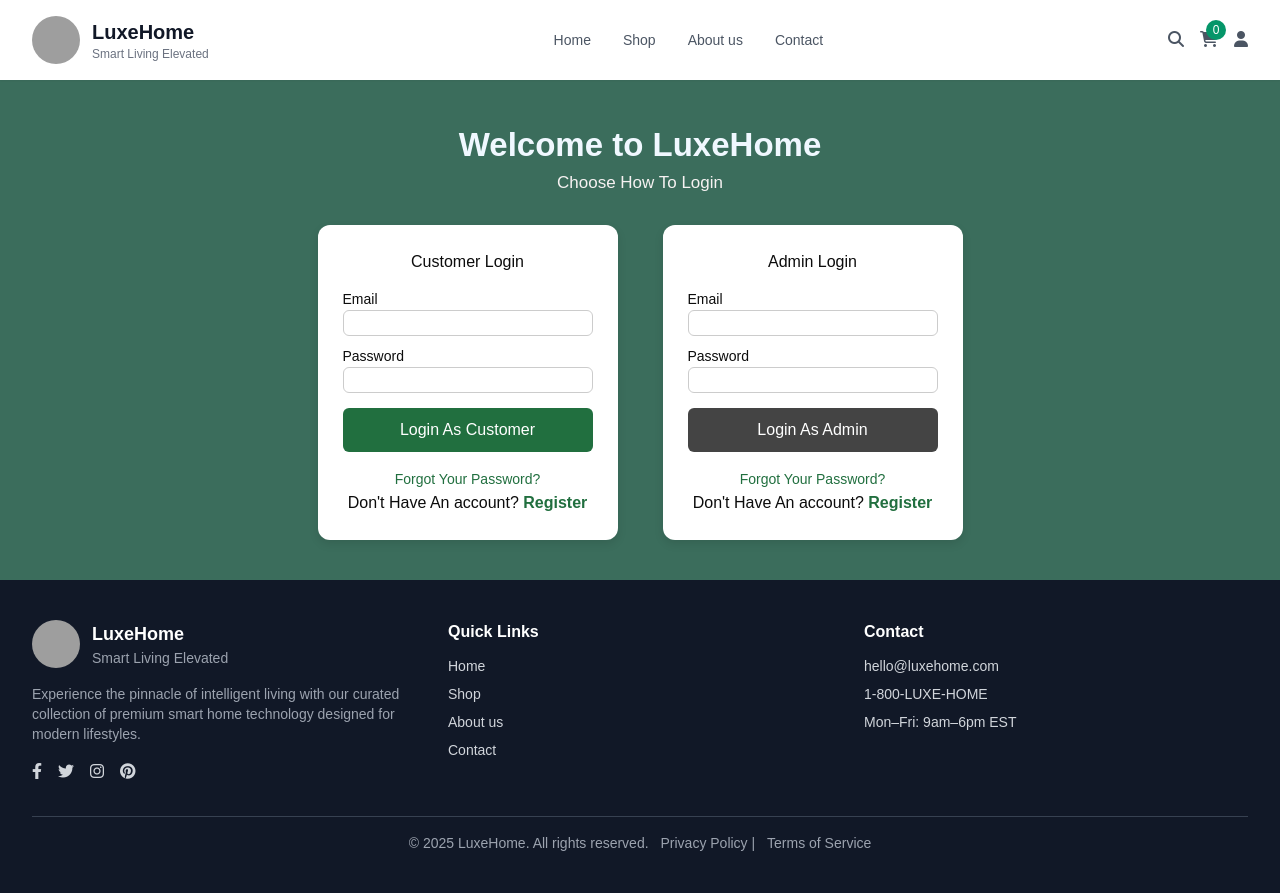
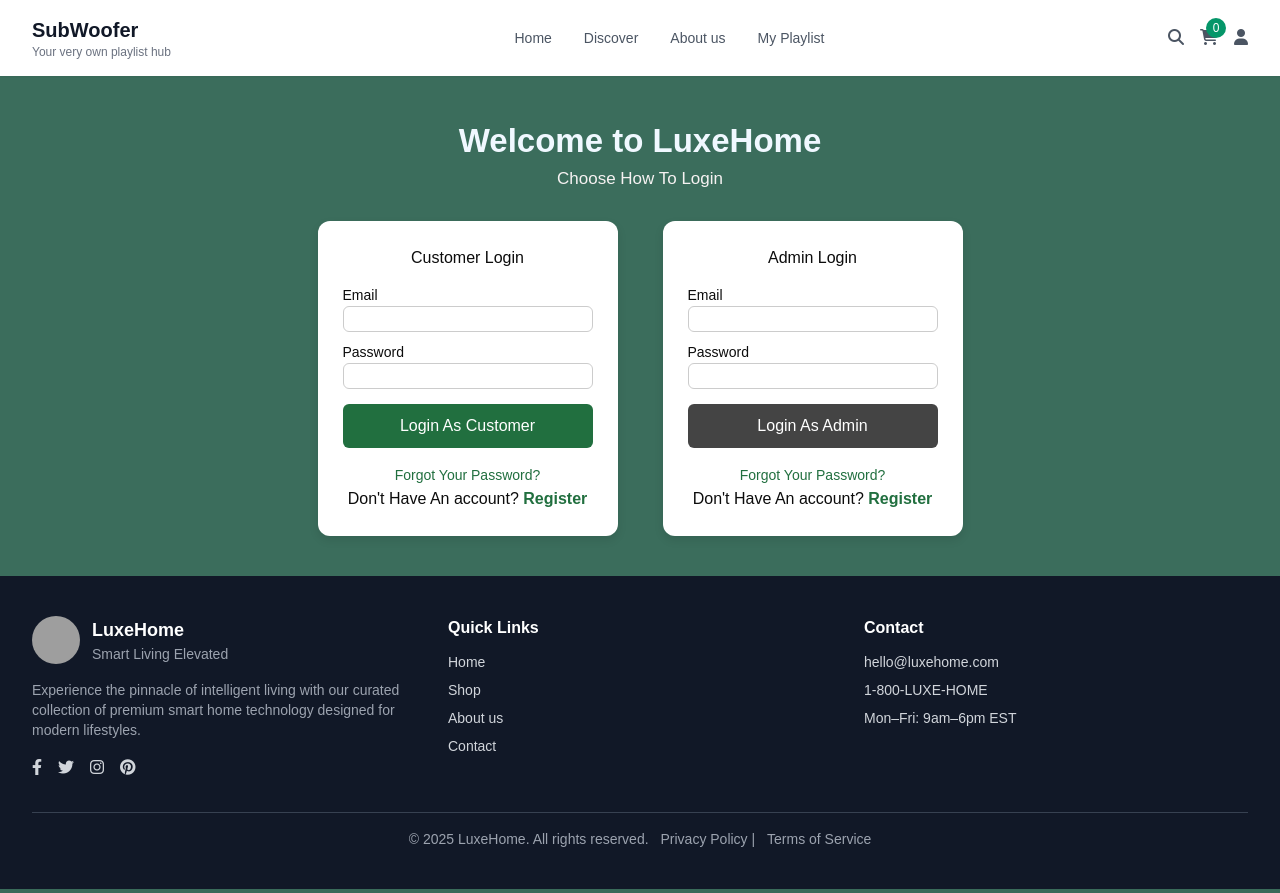
Before and after one commit to CS3SPSubWoofer/SubWooferApp, a PHP site: page /login.php in a window 1280 px wide. Run offline with PHP 8.4, Linux system fonts and the light colour scheme; some libraries are stand-ins or nearby versions; grey boxes are pictures that could not be loaded.

Commit message:
Fixed header

```diff
--- a/login.php
+++ b/login.php
@@ -78,19 +78,18 @@ if (isset($_SESSION['username'])) {
         <div class="max-w-7xl mx-auto px-4 sm:px-6 lg:px-8">
             <div class="flex justify-between items-center py-4">
                 <a href="index.php" class="flex items-center space-x-3">
-                    <img src="images/image.png" alt="LuxeHome logo" class="logo-img">
                     <div>
-                        <h1 class="text-xl font-bold text-gray-900">LuxeHome</h1>
-                        <p class="text-xs text-gray-500">Smart Living Elevated</p>
+                        <h1 class="text-xl font-bold text-gray-900">SubWoofer</h1>
+                        <p class="text-xs text-gray-500">Your very own playlist hub</p>
                     </div>
                 </a>
 
                 <!-- Navigation -->
                 <nav class="hidden md:flex space-x-8">
                     <a href="index.php" class="nav-link">Home</a>
-                    <a href="products.php" class="nav-link">Shop</a>
+                    <a href="products.php" class="nav-link">Discover</a>
                     <a href="about_us.php" class="nav-link">About us</a>
-                    <a href="contact.php" class="nav-link">Contact</a>
+                    <a href="contact.php" class="nav-link">My Playlist</a>
                 </nav>
 
                 <!-- Actions -->
```
